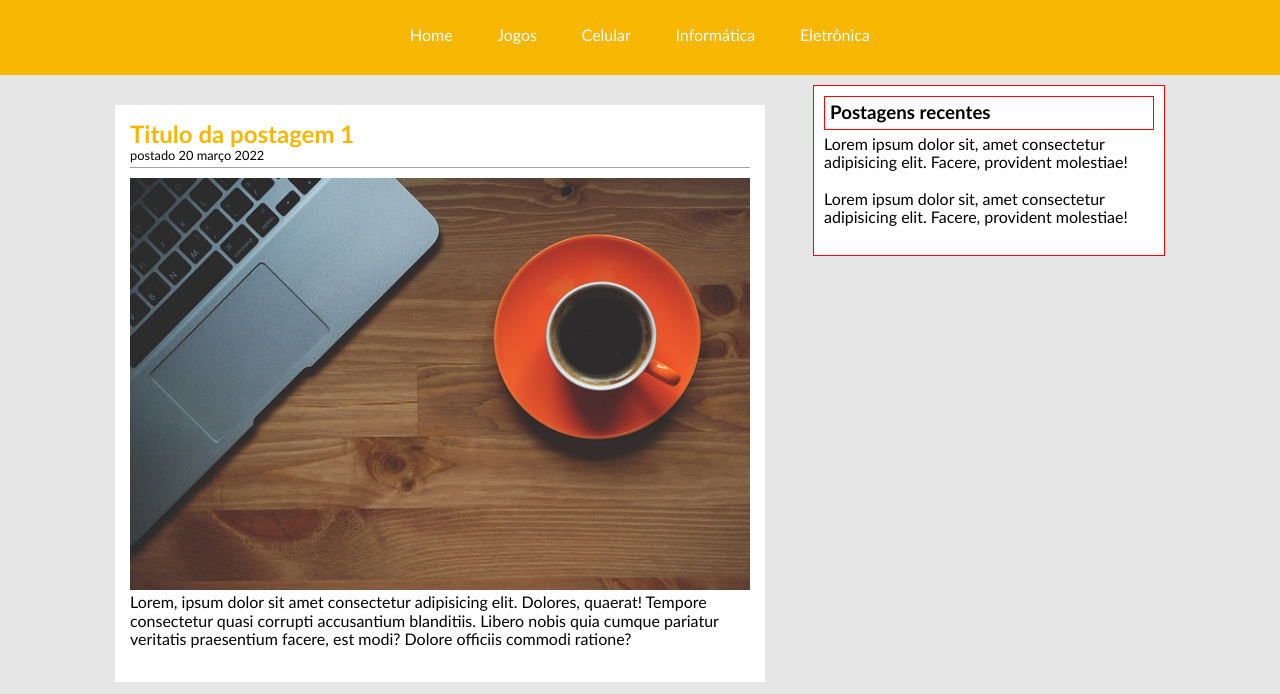
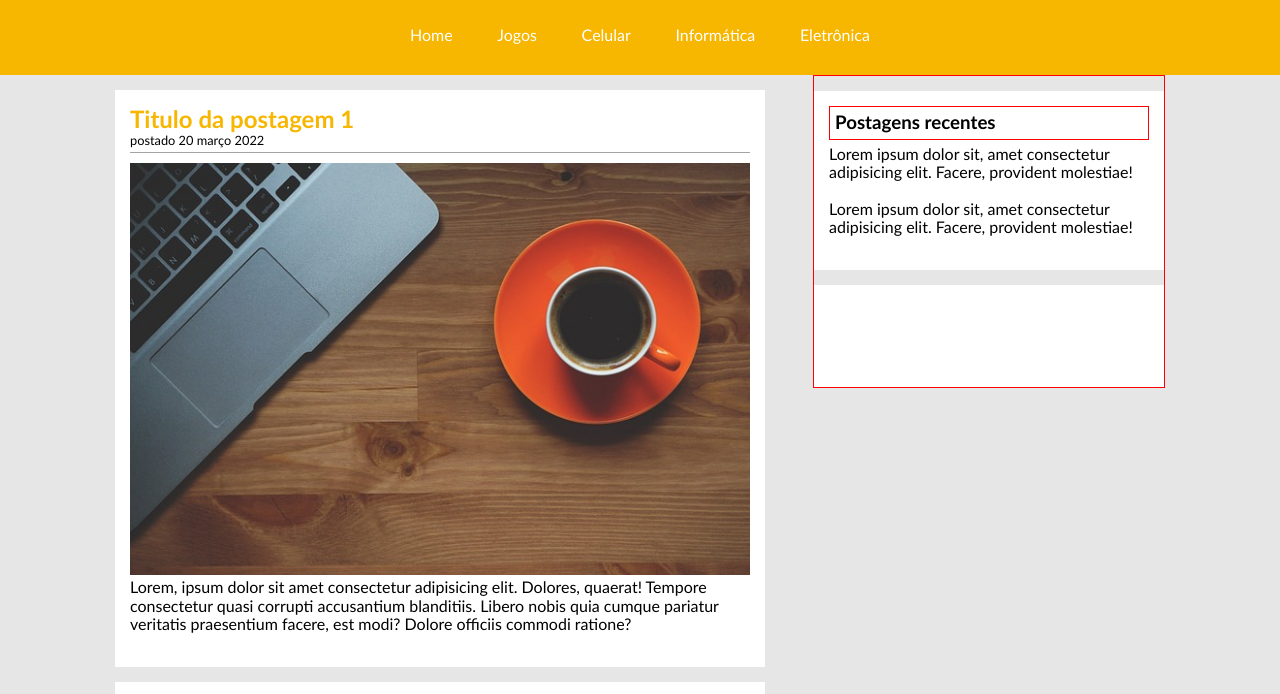
Before and after one commit to Leonsis/tecblog, a plain HTML site: page index.html in a window 1280 px wide. Shown: the part 65-759 px from the top of the page. Drawn offline with Linux system fonts and the light colour scheme.

Commit message:
Enviando arquivos index.html e estilo.css atualizados

```diff
--- a/index.html
+++ b/index.html
@@ -83,7 +83,25 @@
                     </aside><!-- /FIM -->
 
                     <aside><!-- INICIO -->
-
+                        <div id="menu-lateral"><!-- INICIO menu-lateral -->
+                          <ul>
+                            <li>
+                                <a href="">Home</a>
+                            </li>
+                            <li>
+                                <a href="">Jogos</a>
+                            </li>
+                            <li>
+                                <a href="">Celular</a>
+                            </li>
+                            <li>
+                                <a href="">Informática</a>
+                            </li>
+                            <li>
+                                <a href="">Eletrêtronica</a>
+                            </li>
+                          </ul>
+                        </div><!-- FIM menu-lateral -->
                     </aside><!-- /FIM -->
                 </section><!-- FIM caixa2 -->
                 <div style="clear: both;"></div><!-- linpar o fluxo flutuante -->
--- a/src/css/estilo.css
+++ b/src/css/estilo.css
@@ -78,7 +78,6 @@ ________________________________________________________________________________
 #container {
     width: 1050px;
     margin: 0 auto;
-    margin-top: 10px;
 }
 
 /* Configurações do id caixa1 que esta dentro do id container */
@@ -87,9 +86,16 @@ section#caixa1 {
     width: 650px;
 }
 
-/* Configurações da tag aside que esta dento dos id caixa1 e caixa2 */
-section#caixa1 aside {
-    margin-top: 20px;
+/* Confihurações do id caixa2 que está dentro do id container */
+section#caixa2 {
+    float: right;
+    width: 350px;
+    border: 1px solid red;
+}
+
+/* Configurações da tag aside que esta dentro da tag section */
+section aside {
+    margin-top: 15px;
     padding: 15px;
     background: rgb(255, 255, 255);
 }
@@ -102,30 +108,28 @@ section#caixa1 aside {
 }
 
 /* Cofigurações da tag h2 que está dentro do id titulo */
-aside #titulo h2 {
+#caixa1 aside #titulo h2 {
     color: rgb(247, 182, 0);
 }
 
 /* Cofigurações da tag p que está dentro do id titulo */
-aside #titulo p {
+#caixa1 aside #titulo p {
     font-size: 0.8em;
 }
 
-/* Confihurações do id caixa2 que está dentro do id container */
-section#caixa2 {
-    float: right;
-    width: 350px;
-    border: 1px solid red;
-    background: rgb(255, 255, 255);
+/* Configurações da tag aside que esta dento dos id caixa1 e caixa2 */
+section#caixa2 aside {
+    padding: 5px;
 }
 
-/**/
+/* Configurações do id texto que esta dentro da tag saction */
 section#caixa2 #texto {
     padding: 10px;
 }
 
+/* Configurções da tag h3 que esta dentro d id texto */
 section#caixa2 #texto h3 {
-    border: 1px solid red;
     padding: 5px;
     margin-bottom: 5px;
+    border: 1px solid red;
 }
```
